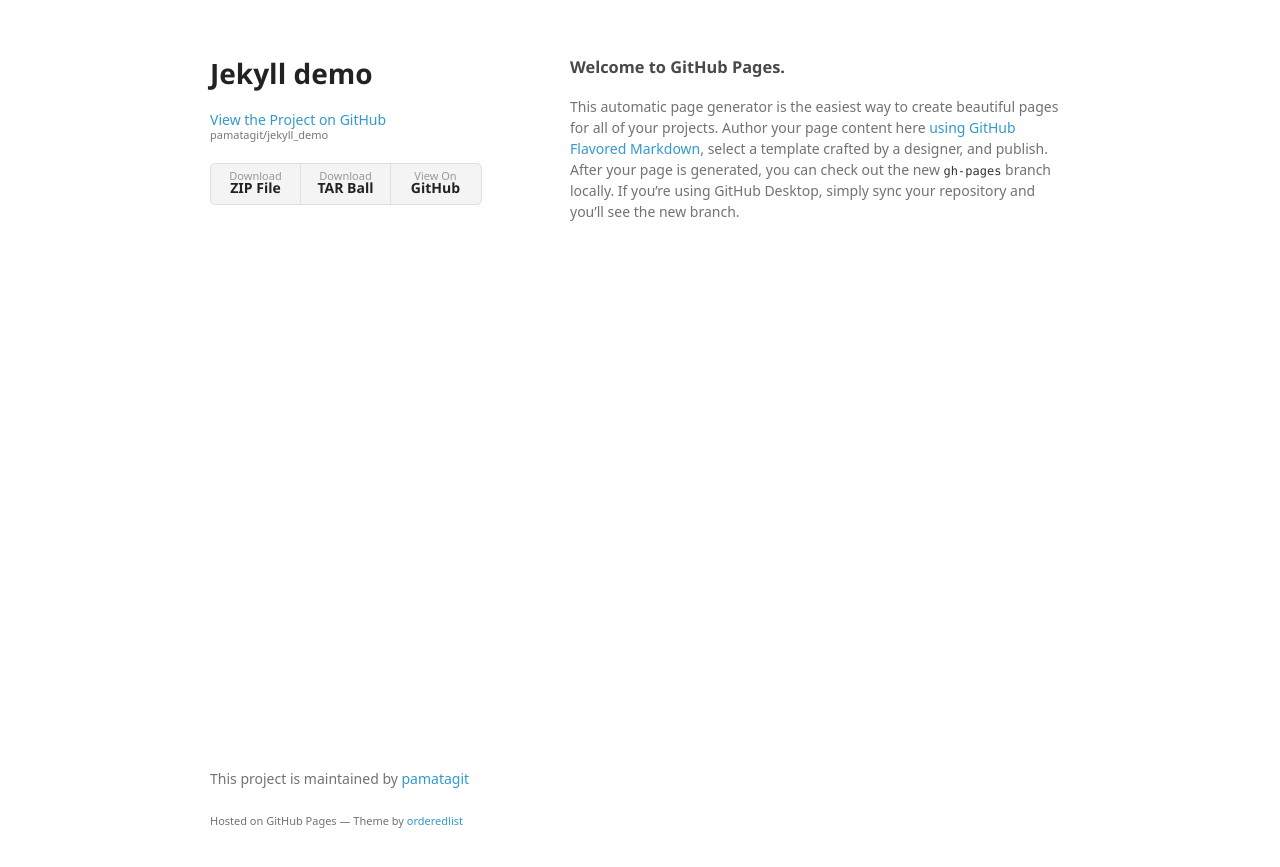
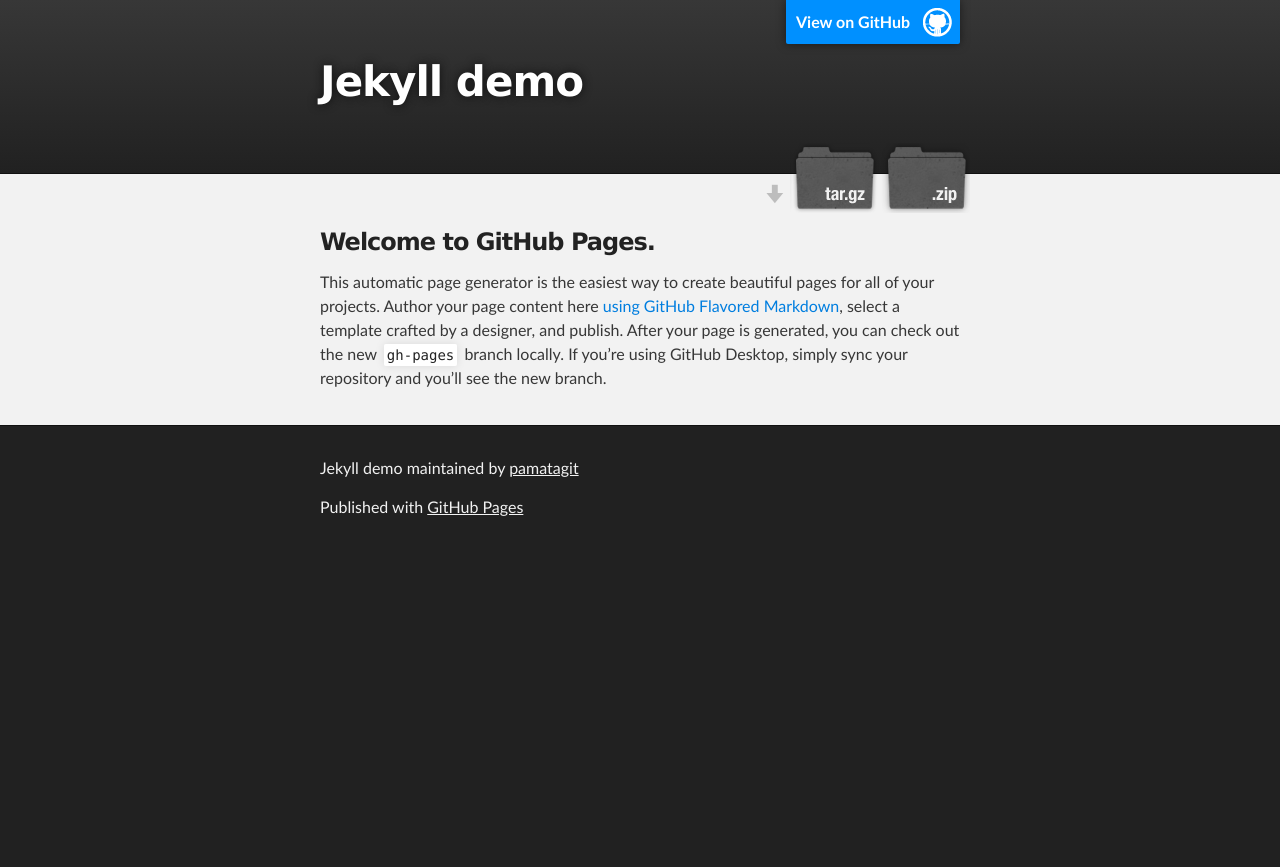
Before and after one commit to pamatagit/jekyll_demo, a Jekyll site: the page index.html, which Jekyll copies as it is, in a window 1280 px wide. Shown: the top 867 px of the page. Built offline with Jekyll 4.4.1, drawn with Linux system fonts in a browser that asks for light colours; some web fonts are replaced.

```diff
--- a/index.html
+++ b/index.html
@@ -1,44 +1,52 @@
-<!doctype html>
+<!DOCTYPE html>
 <html>
+
   <head>
-    <meta charset="utf-8">
+    <meta charset='utf-8'>
     <meta http-equiv="X-UA-Compatible" content="chrome=1">
-    <title>Jekyll demo by pamatagit</title>
+    <meta name="description" content="Jekyll demo : ">
 
-    <link rel="stylesheet" href="stylesheets/styles.css">
-    <link rel="stylesheet" href="stylesheets/github-light.css">
-    <meta name="viewport" content="width=device-width">
-    <!--[if lt IE 9]>
-    <script src="//html5shiv.googlecode.com/svn/trunk/html5.js"></script>
-    <![endif]-->
+    <link rel="stylesheet" type="text/css" media="screen" href="stylesheets/stylesheet.css">
+
+    <title>Jekyll demo</title>
   </head>
+
   <body>
-    <div class="wrapper">
-      <header>
-        <h1>Jekyll demo</h1>
-        <p></p>
 
-        <p class="view"><a href="https://github.com/pamatagit/jekyll_demo">View the Project on GitHub <small>pamatagit/jekyll_demo</small></a></p>
+    <!-- HEADER -->
+    <div id="header_wrap" class="outer">
+        <header class="inner">
+          <a id="forkme_banner" href="https://github.com/pamatagit/jekyll_demo">View on GitHub</a>
 
+          <h1 id="project_title">Jekyll demo</h1>
+          <h2 id="project_tagline"></h2>
 
-        <ul>
-          <li><a href="https://github.com/pamatagit/jekyll_demo/zipball/master">Download <strong>ZIP File</strong></a></li>
-          <li><a href="https://github.com/pamatagit/jekyll_demo/tarball/master">Download <strong>TAR Ball</strong></a></li>
-          <li><a href="https://github.com/pamatagit/jekyll_demo">View On <strong>GitHub</strong></a></li>
-        </ul>
-      </header>
-      <section>
+            <section id="downloads">
+              <a class="zip_download_link" href="https://github.com/pamatagit/jekyll_demo/zipball/master">Download this project as a .zip file</a>
+              <a class="tar_download_link" href="https://github.com/pamatagit/jekyll_demo/tarball/master">Download this project as a tar.gz file</a>
+            </section>
+        </header>
+    </div>
+
+    <!-- MAIN CONTENT -->
+    <div id="main_content_wrap" class="outer">
+      <section id="main_content" class="inner">
         <h3>
 <a id="welcome-to-github-pages" class="anchor" href="#welcome-to-github-pages" aria-hidden="true"><span aria-hidden="true" class="octicon octicon-link"></span></a>Welcome to GitHub Pages.</h3>
 
 <p>This automatic page generator is the easiest way to create beautiful pages for all of your projects. Author your page content here <a href="https://guides.github.com/features/mastering-markdown/">using GitHub Flavored Markdown</a>, select a template crafted by a designer, and publish. After your page is generated, you can check out the new <code>gh-pages</code> branch locally. If you’re using GitHub Desktop, simply sync your repository and you’ll see the new branch.</p>
       </section>
-      <footer>
-        <p>This project is maintained by <a href="https://github.com/pamatagit">pamatagit</a></p>
-        <p><small>Hosted on GitHub Pages &mdash; Theme by <a href="https://github.com/orderedlist">orderedlist</a></small></p>
+    </div>
+
+    <!-- FOOTER  -->
+    <div id="footer_wrap" class="outer">
+      <footer class="inner">
+        <p class="copyright">Jekyll demo maintained by <a href="https://github.com/pamatagit">pamatagit</a></p>
+        <p>Published with <a href="https://pages.github.com">GitHub Pages</a></p>
       </footer>
     </div>
-    <script src="javascripts/scale.fix.js"></script>
+
+
 
   </body>
 </html>
--- /dev/null
+++ b/javascripts/main.js
@@ -0,0 +1 @@
+console.log('This would be the main JS file.');
--- a/stylesheets/stylesheet.css
+++ b/stylesheets/stylesheet.css
@@ -1,245 +1,425 @@
-* {
-  box-sizing: border-box; }
+/*******************************************************************************
+Slate Theme for GitHub Pages
+by Jason Costello, @jsncostello
+*******************************************************************************/
+
+@import url(github-light.css);
+
+/*******************************************************************************
+MeyerWeb Reset
+*******************************************************************************/
+
+html, body, div, span, applet, object, iframe,
+h1, h2, h3, h4, h5, h6, p, blockquote, pre,
+a, abbr, acronym, address, big, cite, code,
+del, dfn, em, img, ins, kbd, q, s, samp,
+small, strike, strong, sub, sup, tt, var,
+b, u, i, center,
+dl, dt, dd, ol, ul, li,
+fieldset, form, label, legend,
+table, caption, tbody, tfoot, thead, tr, th, td,
+article, aside, canvas, details, embed,
+figure, figcaption, footer, header, hgroup,
+menu, nav, output, ruby, section, summary,
+time, mark, audio, video {
+  margin: 0;
+  padding: 0;
+  border: 0;
+  font: inherit;
+  vertical-align: baseline;
+}
+
+/* HTML5 display-role reset for older browsers */
+article, aside, details, figcaption, figure,
+footer, header, hgroup, menu, nav, section {
+  display: block;
+}
+
+ol, ul {
+  list-style: none;
+}
+
+table {
+  border-collapse: collapse;
+  border-spacing: 0;
+}
+
+/*******************************************************************************
+Theme Styles
+*******************************************************************************/
 
 body {
-  padding: 0;
-  margin: 0;
-  font-family: "Open Sans", "Helvetica Neue", Helvetica, Arial, sans-serif;
+  box-sizing: border-box;
+  color:#373737;
+  background: #212121;
   font-size: 16px;
+  font-family: 'Myriad Pro', Calibri, Helvetica, Arial, sans-serif;
   line-height: 1.5;
-  color: #606c71; }
+  -webkit-font-smoothing: antialiased;
+}
+
+h1, h2, h3, h4, h5, h6 {
+  margin: 10px 0;
+  font-weight: 700;
+  color:#222222;
+  font-family: 'Lucida Grande', 'Calibri', Helvetica, Arial, sans-serif;
+  letter-spacing: -1px;
+}
+
+h1 {
+  font-size: 36px;
+  font-weight: 700;
+}
+
+h2 {
+  padding-bottom: 10px;
+  font-size: 32px;
+  background: url('../images/bg_hr.png') repeat-x bottom;
+}
+
+h3 {
+  font-size: 24px;
+}
+
+h4 {
+  font-size: 21px;
+}
+
+h5 {
+  font-size: 18px;
+}
+
+h6 {
+  font-size: 16px;
+}
+
+p {
+  margin: 10px 0 15px 0;
+}
+
+footer p {
+  color: #f2f2f2;
+}
 
 a {
-  color: #1e6bb8;
-  text-decoration: none; }
-  a:hover {
-    text-decoration: underline; }
+  text-decoration: none;
+  color: #007edf;
+  text-shadow: none;
 
-.btn {
-  display: inline-block;
-  margin-bottom: 1rem;
-  color: rgba(255, 255, 255, 0.7);
-  background-color: rgba(255, 255, 255, 0.08);
-  border-color: rgba(255, 255, 255, 0.2);
-  border-style: solid;
-  border-width: 1px;
-  border-radius: 0.3rem;
-  transition: color 0.2s, background-color 0.2s, border-color 0.2s; }
-  .btn + .btn {
-    margin-left: 1rem; }
+  transition: color 0.5s ease;
+  transition: text-shadow 0.5s ease;
+  -webkit-transition: color 0.5s ease;
+  -webkit-transition: text-shadow 0.5s ease;
+  -moz-transition: color 0.5s ease;
+  -moz-transition: text-shadow 0.5s ease;
+  -o-transition: color 0.5s ease;
+  -o-transition: text-shadow 0.5s ease;
+  -ms-transition: color 0.5s ease;
+  -ms-transition: text-shadow 0.5s ease;
+}
 
-.btn:hover {
-  color: rgba(255, 255, 255, 0.8);
-  text-decoration: none;
-  background-color: rgba(255, 255, 255, 0.2);
-  border-color: rgba(255, 255, 255, 0.3); }
+a:hover, a:focus {text-decoration: underline;}
 
-@media screen and (min-width: 64em) {
-  .btn {
-    padding: 0.75rem 1rem; } }
+footer a {
+  color: #F2F2F2;
+  text-decoration: underline;
+}
 
-@media screen and (min-width: 42em) and (max-width: 64em) {
-  .btn {
-    padding: 0.6rem 0.9rem;
-    font-size: 0.9rem; } }
+em {
+  font-style: italic;
+}
 
-@media screen and (max-width: 42em) {
-  .btn {
-    display: block;
-    width: 100%;
-    padding: 0.75rem;
-    font-size: 0.9rem; }
-    .btn + .btn {
-      margin-top: 1rem;
-      margin-left: 0; } }
+strong {
+  font-weight: bold;
+}
 
-.page-header {
+img {
+  position: relative;
+  margin: 0 auto;
+  max-width: 739px;
+  padding: 5px;
+  margin: 10px 0 10px 0;
+  border: 1px solid #ebebeb;
+
+  box-shadow: 0 0 5px #ebebeb;
+  -webkit-box-shadow: 0 0 5px #ebebeb;
+  -moz-box-shadow: 0 0 5px #ebebeb;
+  -o-box-shadow: 0 0 5px #ebebeb;
+  -ms-box-shadow: 0 0 5px #ebebeb;
+}
+
+p img {
+  display: inline;
+  margin: 0;
+  padding: 0;
+  vertical-align: middle;
+  text-align: center;
+  border: none;
+}
+
+pre, code {
+  width: 100%;
+  color: #222;
+  background-color: #fff;
+
+  font-family: Monaco, "Bitstream Vera Sans Mono", "Lucida Console", Terminal, monospace;
+  font-size: 14px;
+
+  border-radius: 2px;
+  -moz-border-radius: 2px;
+  -webkit-border-radius: 2px;
+}
+
+pre {
+  width: 100%;
+  padding: 10px;
+  box-shadow: 0 0 10px rgba(0,0,0,.1);
+  overflow: auto;
+}
+
+code {
+  padding: 3px;
+  margin: 0 3px;
+  box-shadow: 0 0 10px rgba(0,0,0,.1);
+}
+
+pre code {
+  display: block;
+  box-shadow: none;
+}
+
+blockquote {
+  color: #666;
+  margin-bottom: 20px;
+  padding: 0 0 0 20px;
+  border-left: 3px solid #bbb;
+}
+
+
+ul, ol, dl {
+  margin-bottom: 15px
+}
+
+ul {
+  list-style-position: inside;
+  list-style: disc;
+  padding-left: 20px;
+}
+
+ol {
+  list-style-position: inside;
+  list-style: decimal;
+  padding-left: 20px;
+}
+
+dl dt {
+  font-weight: bold;
+}
+
+dl dd {
+  padding-left: 20px;
+  font-style: italic;
+}
+
+dl p {
+  padding-left: 20px;
+  font-style: italic;
+}
+
+hr {
+  height: 1px;
+  margin-bottom: 5px;
+  border: none;
+  background: url('../images/bg_hr.png') repeat-x center;
+}
+
+table {
+  border: 1px solid #373737;
+  margin-bottom: 20px;
+  text-align: left;
+ }
+
+th {
+  font-family: 'Lucida Grande', 'Helvetica Neue', Helvetica, Arial, sans-serif;
+  padding: 10px;
+  background: #373737;
   color: #fff;
-  text-align: center;
-  background-color: #159957;
-  background-image: linear-gradient(120deg, #155799, #159957); }
+ }
 
-@media screen and (min-width: 64em) {
-  .page-header {
-    padding: 5rem 6rem; } }
+td {
+  padding: 10px;
+  border: 1px solid #373737;
+ }
 
-@media screen and (min-width: 42em) and (max-width: 64em) {
-  .page-header {
-    padding: 3rem 4rem; } }
+form {
+  background: #f2f2f2;
+  padding: 20px;
+}
 
-@media screen and (max-width: 42em) {
-  .page-header {
-    padding: 2rem 1rem; } }
+/*******************************************************************************
+Full-Width Styles
+*******************************************************************************/
 
-.project-name {
-  margin-top: 0;
-  margin-bottom: 0.1rem; }
+.outer {
+  width: 100%;
+}
 
-@media screen and (min-width: 64em) {
-  .project-name {
-    font-size: 3.25rem; } }
+.inner {
+  position: relative;
+  max-width: 640px;
+  padding: 20px 10px;
+  margin: 0 auto;
+}
 
-@media screen and (min-width: 42em) and (max-width: 64em) {
-  .project-name {
-    font-size: 2.25rem; } }
+#forkme_banner {
+  display: block;
+  position: absolute;
+  top:0;
+  right: 10px;
+  z-index: 10;
+  padding: 10px 50px 10px 10px;
+  color: #fff;
+  background: url('../images/blacktocat.png') #0090ff no-repeat 95% 50%;
+  font-weight: 700;
+  box-shadow: 0 0 10px rgba(0,0,0,.5);
+  border-bottom-left-radius: 2px;
+  border-bottom-right-radius: 2px;
+}
 
-@media screen and (max-width: 42em) {
-  .project-name {
-    font-size: 1.75rem; } }
+#header_wrap {
+  background: #212121;
+  background: -moz-linear-gradient(top, #373737, #212121);
+  background: -webkit-linear-gradient(top, #373737, #212121);
+  background: -ms-linear-gradient(top, #373737, #212121);
+  background: -o-linear-gradient(top, #373737, #212121);
+  background: linear-gradient(top, #373737, #212121);
+}
 
-.project-tagline {
-  margin-bottom: 2rem;
-  font-weight: normal;
-  opacity: 0.7; }
+#header_wrap .inner {
+  padding: 50px 10px 30px 10px;
+}
 
-@media screen and (min-width: 64em) {
-  .project-tagline {
-    font-size: 1.25rem; } }
+#project_title {
+  margin: 0;
+  color: #fff;
+  font-size: 42px;
+  font-weight: 700;
+  text-shadow: #111 0px 0px 10px;
+}
 
-@media screen and (min-width: 42em) and (max-width: 64em) {
-  .project-tagline {
-    font-size: 1.15rem; } }
+#project_tagline {
+  color: #fff;
+  font-size: 24px;
+  font-weight: 300;
+  background: none;
+  text-shadow: #111 0px 0px 10px;
+}
 
-@media screen and (max-width: 42em) {
-  .project-tagline {
-    font-size: 1rem; } }
+#downloads {
+  position: absolute;
+  width: 210px;
+  z-index: 10;
+  bottom: -40px;
+  right: 0;
+  height: 70px;
+  background: url('../images/icon_download.png') no-repeat 0% 90%;
+}
 
-.main-content :first-child {
-  margin-top: 0; }
-.main-content img {
-  max-width: 100%; }
-.main-content h1, .main-content h2, .main-content h3, .main-content h4, .main-content h5, .main-content h6 {
-  margin-top: 2rem;
-  margin-bottom: 1rem;
-  font-weight: normal;
-  color: #159957; }
-.main-content p {
-  margin-bottom: 1em; }
-.main-content code {
-  padding: 2px 4px;
-  font-family: Consolas, "Liberation Mono", Menlo, Courier, monospace;
-  font-size: 0.9rem;
-  color: #383e41;
-  background-color: #f3f6fa;
-  border-radius: 0.3rem; }
-.main-content pre {
-  padding: 0.8rem;
-  margin-top: 0;
-  margin-bottom: 1rem;
-  font: 1rem Consolas, "Liberation Mono", Menlo, Courier, monospace;
-  color: #567482;
-  word-wrap: normal;
-  background-color: #f3f6fa;
-  border: solid 1px #dce6f0;
-  border-radius: 0.3rem; }
-  .main-content pre > code {
-    padding: 0;
-    margin: 0;
-    font-size: 0.9rem;
-    color: #567482;
-    word-break: normal;
-    white-space: pre;
-    background: transparent;
-    border: 0; }
-.main-content .highlight {
-  margin-bottom: 1rem; }
-  .main-content .highlight pre {
-    margin-bottom: 0;
-    word-break: normal; }
-.main-content .highlight pre, .main-content pre {
-  padding: 0.8rem;
-  overflow: auto;
-  font-size: 0.9rem;
-  line-height: 1.45;
-  border-radius: 0.3rem; }
-.main-content pre code, .main-content pre tt {
-  display: inline;
-  max-width: initial;
-  padding: 0;
-  margin: 0;
-  overflow: initial;
-  line-height: inherit;
-  word-wrap: normal;
-  background-color: transparent;
-  border: 0; }
-  .main-content pre code:before, .main-content pre code:after, .main-content pre tt:before, .main-content pre tt:after {
-    content: normal; }
-.main-content ul, .main-content ol {
-  margin-top: 0; }
-.main-content blockquote {
-  padding: 0 1rem;
-  margin-left: 0;
-  color: #819198;
-  border-left: 0.3rem solid #dce6f0; }
-  .main-content blockquote > :first-child {
-    margin-top: 0; }
-  .main-content blockquote > :last-child {
-    margin-bottom: 0; }
-.main-content table {
+.zip_download_link {
   display: block;
-  width: 100%;
-  overflow: auto;
-  word-break: normal;
-  word-break: keep-all; }
-  .main-content table th {
-    font-weight: bold; }
-  .main-content table th, .main-content table td {
-    padding: 0.5rem 1rem;
-    border: 1px solid #e9ebec; }
-.main-content dl {
-  padding: 0; }
-  .main-content dl dt {
-    padding: 0;
-    margin-top: 1rem;
-    font-size: 1rem;
-    font-weight: bold; }
-  .main-content dl dd {
-    padding: 0;
-    margin-bottom: 1rem; }
-.main-content hr {
-  height: 2px;
-  padding: 0;
-  margin: 1rem 0;
-  background-color: #eff0f1;
-  border: 0; }
+  float: right;
+  width: 90px;
+  height:70px;
+  text-indent: -5000px;
+  overflow: hidden;
+  background: url(../images/sprite_download.png) no-repeat bottom left;
+}
 
-@media screen and (min-width: 64em) {
-  .main-content {
-    max-width: 64rem;
-    padding: 2rem 6rem;
-    margin: 0 auto;
-    font-size: 1.1rem; } }
+.tar_download_link {
+  display: block;
+  float: right;
+  width: 90px;
+  height:70px;
+  text-indent: -5000px;
+  overflow: hidden;
+  background: url(../images/sprite_download.png) no-repeat bottom right;
+  margin-left: 10px;
+}
 
-@media screen and (min-width: 42em) and (max-width: 64em) {
-  .main-content {
-    padding: 2rem 4rem;
-    font-size: 1.1rem; } }
+.zip_download_link:hover {
+  background: url(../images/sprite_download.png) no-repeat top left;
+}
 
-@media screen and (max-width: 42em) {
-  .main-content {
-    padding: 2rem 1rem;
-    font-size: 1rem; } }
+.tar_download_link:hover {
+  background: url(../images/sprite_download.png) no-repeat top right;
+}
 
-.site-footer {
-  padding-top: 2rem;
-  margin-top: 2rem;
-  border-top: solid 1px #eff0f1; }
+#main_content_wrap {
+  background: #f2f2f2;
+  border-top: 1px solid #111;
+  border-bottom: 1px solid #111;
+}
 
-.site-footer-owner {
-  display: block;
-  font-weight: bold; }
+#main_content {
+  padding-top: 40px;
+}
 
-.site-footer-credits {
-  color: #819198; }
+#footer_wrap {
+  background: #212121;
+}
 
-@media screen and (min-width: 64em) {
-  .site-footer {
-    font-size: 1rem; } }
 
-@media screen and (min-width: 42em) and (max-width: 64em) {
-  .site-footer {
-    font-size: 1rem; } }
 
-@media screen and (max-width: 42em) {
-  .site-footer {
-    font-size: 0.9rem; } }
+/*******************************************************************************
+Small Device Styles
+*******************************************************************************/
+
+@media screen and (max-width: 480px) {
+  body {
+    font-size:14px;
+  }
+
+  #downloads {
+    display: none;
+  }
+
+  .inner {
+    min-width: 320px;
+    max-width: 480px;
+  }
+
+  #project_title {
+  font-size: 32px;
+  }
+
+  h1 {
+    font-size: 28px;
+  }
+
+  h2 {
+    font-size: 24px;
+  }
+
+  h3 {
+    font-size: 21px;
+  }
+
+  h4 {
+    font-size: 18px;
+  }
+
+  h5 {
+    font-size: 14px;
+  }
+
+  h6 {
+    font-size: 12px;
+  }
+
+  code, pre {
+    min-width: 320px;
+    max-width: 480px;
+    font-size: 11px;
+  }
+
+}
```
Also changed, not shown: images/bg_hr.png (added), images/blacktocat.png (added), images/icon_download.png (added), images/sprite_download.png (added).
